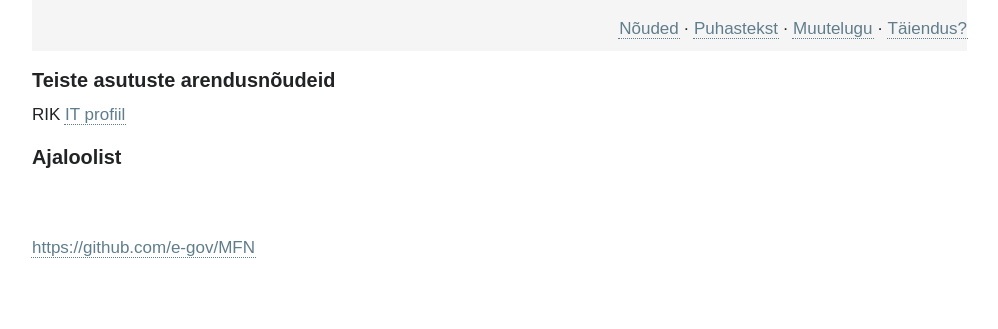
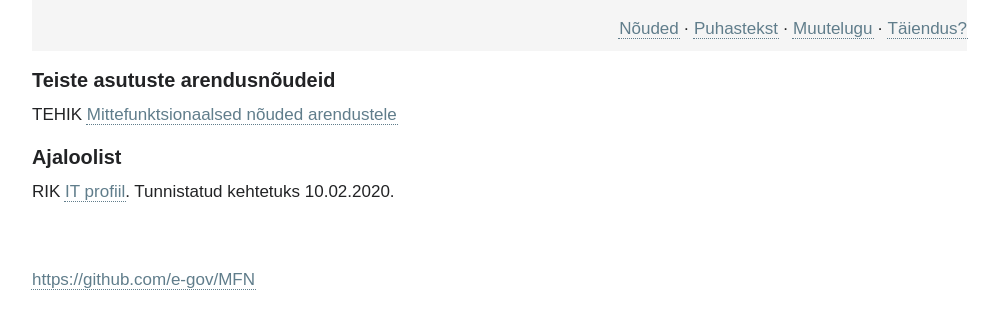
Before and after one commit to e-gov/MFN, a Jekyll site: the page built from Viited.md, in a window 1280 px wide. Shown: the top 329 px of the page, without its empty margins (0-998 px from the left). Built offline with Jekyll 4.4.1, drawn with Linux system fonts in a browser that asks for light colours; our own code applies the rules of GitHub Pages for plain Markdown files.

Commit message:
Viidete uuendamine

```diff
--- a/Viited.md
+++ b/Viited.md
@@ -4,6 +4,8 @@ permalink: Viited
 
 ## Teiste asutuste arendusnõudeid
 
-RIK [IT profiil](http://www.rik.ee/et/asutusest/it-profiil)
+TEHIK [Mittefunktsionaalsed nõuded arendustele](https://www.tehik.ee/sites/default/files/2021-05/Mittefunktsionaalsed%20n%C3%B5uded.pdf)
 
 ## Ajaloolist
+
+RIK [IT profiil](https://www.rik.ee/et/asutusest/it-profiil). Tunnistatud kehtetuks 10.02.2020.
```
